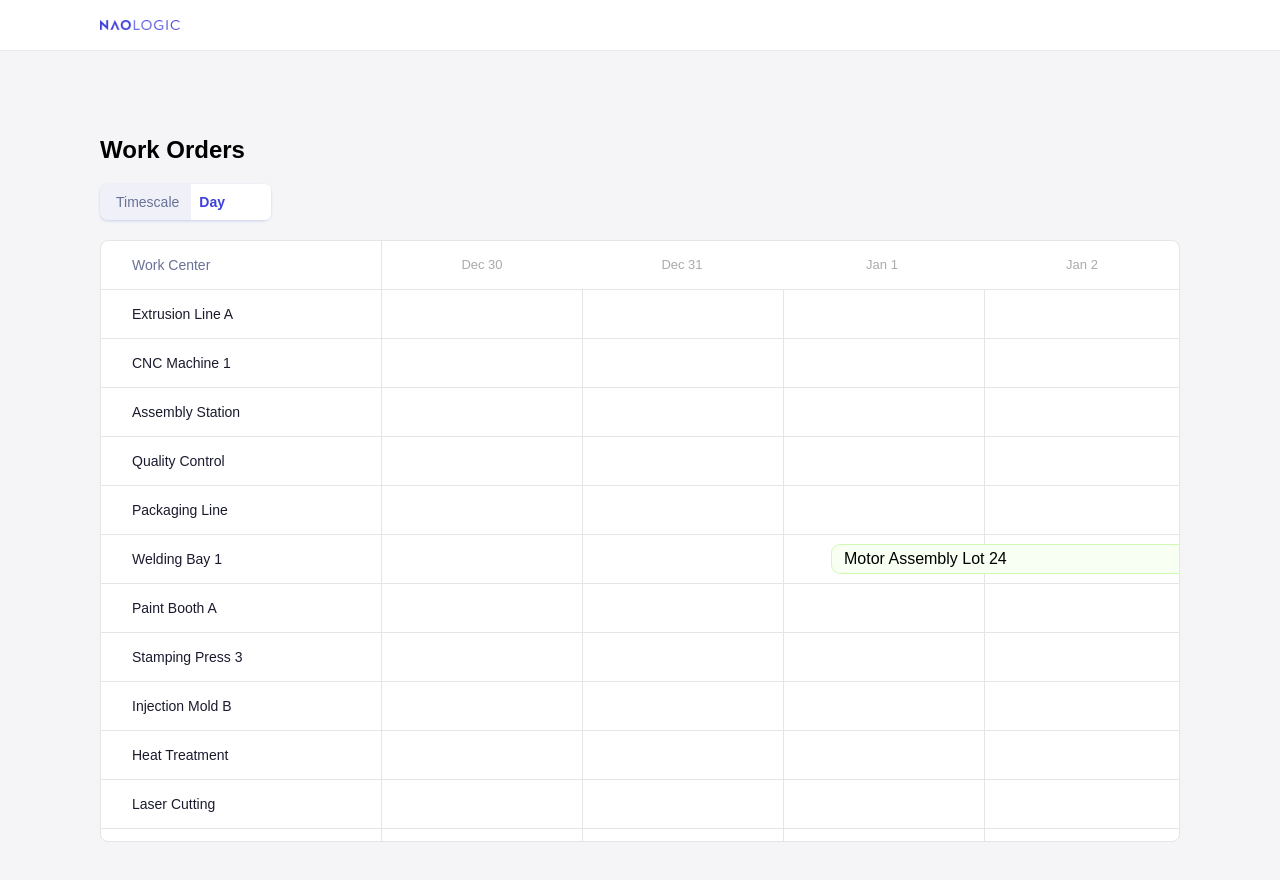
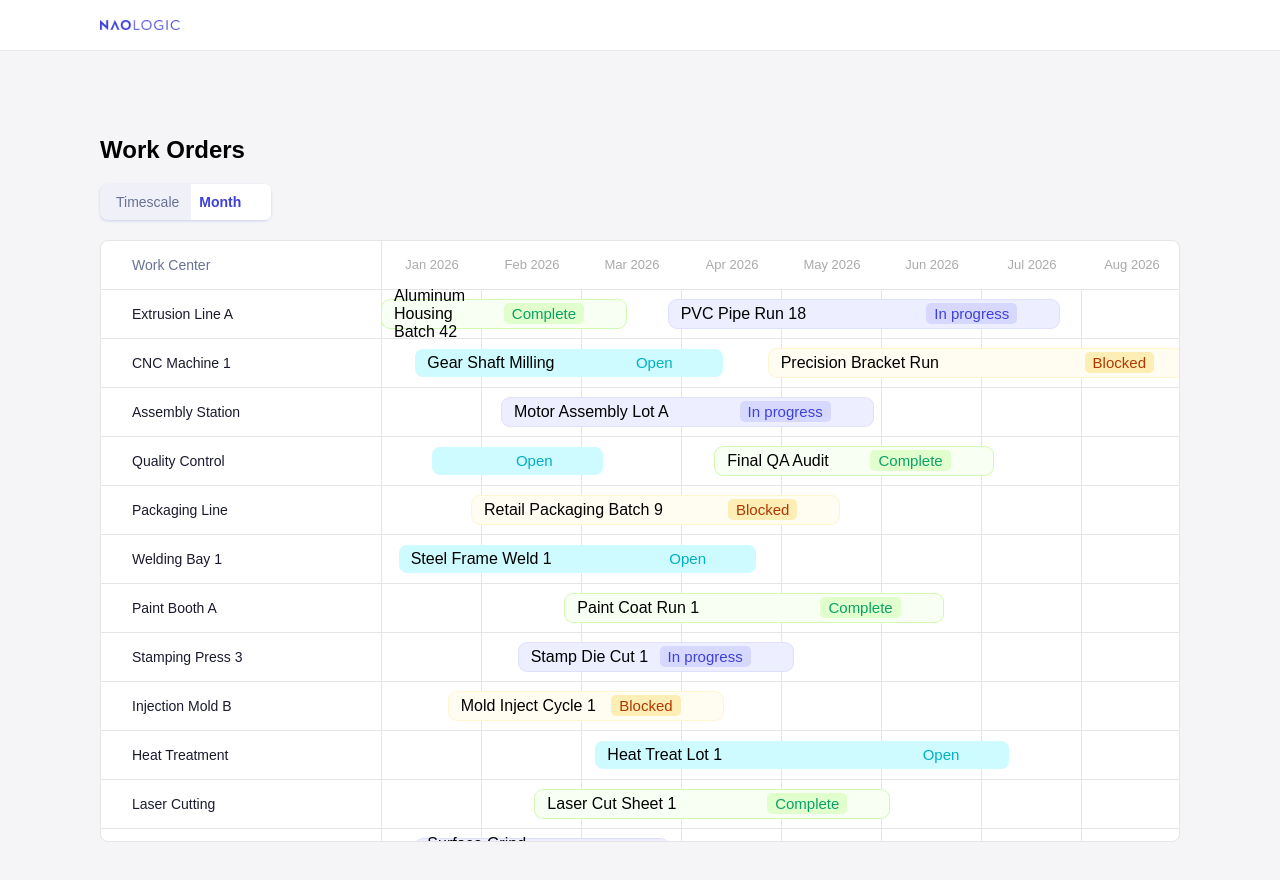
Before and after one commit to Travisaurus-Rex/naologic-timeline, an Angular app: page / in a window 1280 px wide. Shown: the top 880 px of the page. Built offline with nearby package versions, Linux system fonts and the light colour scheme; a web font is replaced by a local one.

Commit message:
fix start work order times not lining up properly

```diff
--- a/src/app/data/data.ts
+++ b/src/app/data/data.ts
@@ -24,64 +24,225 @@ export const WORK_CENTERS: WorkCenterDocument[] = [
   { docId: 'wc-20', docType: 'workCenter', data: { name: 'Shipping Dock' } },
 ];
 
-const statuses: Array<'open' | 'in-progress' | 'complete' | 'blocked'> = [
-  'open',
-  'in-progress',
-  'complete',
-  'blocked',
+export const WORK_ORDERS: WorkOrderDocument[] = [
+  {
+    docId: 'wo-1',
+    docType: 'workOrder',
+    data: {
+      name: 'Aluminum Housing Batch 42',
+      workCenterId: 'wc-1',
+      status: 'complete',
+      startDate: '2026-01-05',
+      endDate: '2026-03-12',
+    },
+  },
+  {
+    docId: 'wo-2',
+    docType: 'workOrder',
+    data: {
+      name: 'PVC Pipe Run 18',
+      workCenterId: 'wc-1',
+      status: 'in-progress',
+      startDate: '2026-04-01',
+      endDate: '2026-07-20',
+    },
+  },
+  {
+    docId: 'wo-3',
+    docType: 'workOrder',
+    data: {
+      name: 'Gear Shaft Milling',
+      workCenterId: 'wc-2',
+      status: 'open',
+      startDate: '2026-01-15',
+      endDate: '2026-04-10',
+    },
+  },
+  {
+    docId: 'wo-4',
+    docType: 'workOrder',
+    data: {
+      name: 'Precision Bracket Run',
+      workCenterId: 'wc-2',
+      status: 'blocked',
+      startDate: '2026-05-01',
+      endDate: '2026-08-30',
+    },
+  },
+  {
+    docId: 'wo-5',
+    docType: 'workOrder',
+    data: {
+      name: 'Motor Assembly Lot A',
+      workCenterId: 'wc-3',
+      status: 'in-progress',
+      startDate: '2026-02-10',
+      endDate: '2026-05-25',
+    },
+  },
+  {
+    docId: 'wo-6',
+    docType: 'workOrder',
+    data: {
+      name: 'Inspection Cycle 204',
+      workCenterId: 'wc-4',
+      status: 'open',
+      startDate: '2026-01-20',
+      endDate: '2026-03-05',
+    },
+  },
+  {
+    docId: 'wo-7',
+    docType: 'workOrder',
+    data: {
+      name: 'Final QA Audit',
+      workCenterId: 'wc-4',
+      status: 'complete',
+      startDate: '2026-04-15',
+      endDate: '2026-06-30',
+    },
+  },
+  {
+    docId: 'wo-8',
+    docType: 'workOrder',
+    data: {
+      name: 'Retail Packaging Batch 9',
+      workCenterId: 'wc-5',
+      status: 'blocked',
+      startDate: '2026-02-01',
+      endDate: '2026-05-15',
+    },
+  },
+  {
+    docId: 'wo-9',
+    docType: 'workOrder',
+    data: {
+      name: 'Steel Frame Weld 1',
+      workCenterId: 'wc-6',
+      status: 'open',
+      startDate: '2026-01-10',
+      endDate: '2026-04-20',
+    },
+  },
+  {
+    docId: 'wo-10',
+    docType: 'workOrder',
+    data: {
+      name: 'Paint Coat Run 1',
+      workCenterId: 'wc-7',
+      status: 'complete',
+      startDate: '2026-03-01',
+      endDate: '2026-06-15',
+    },
+  },
+  {
+    docId: 'wo-11',
+    docType: 'workOrder',
+    data: {
+      name: 'Stamp Die Cut 1',
+      workCenterId: 'wc-8',
+      status: 'in-progress',
+      startDate: '2026-02-15',
+      endDate: '2026-05-01',
+    },
+  },
+  {
+    docId: 'wo-12',
+    docType: 'workOrder',
+    data: {
+      name: 'Mold Inject Cycle 1',
+      workCenterId: 'wc-9',
+      status: 'blocked',
+      startDate: '2026-01-25',
+      endDate: '2026-04-10',
+    },
+  },
+  {
+    docId: 'wo-13',
+    docType: 'workOrder',
+    data: {
+      name: 'Heat Treat Lot 1',
+      workCenterId: 'wc-10',
+      status: 'open',
+      startDate: '2026-03-10',
+      endDate: '2026-07-05',
+    },
+  },
+  {
+    docId: 'wo-14',
+    docType: 'workOrder',
+    data: {
+      name: 'Laser Cut Sheet 1',
+      workCenterId: 'wc-11',
+      status: 'complete',
+      startDate: '2026-02-20',
+      endDate: '2026-05-30',
+    },
+  },
+  {
+    docId: 'wo-15',
+    docType: 'workOrder',
+    data: {
+      name: 'Surface Grind Run 1',
+      workCenterId: 'wc-12',
+      status: 'in-progress',
+      startDate: '2026-01-15',
+      endDate: '2026-03-25',
+    },
+  },
+  {
+    docId: 'wo-16',
+    docType: 'workOrder',
+    data: {
+      name: 'Anodize Batch 1',
+      workCenterId: 'wc-13',
+      status: 'blocked',
+      startDate: '2026-04-05',
+      endDate: '2026-08-15',
+    },
+  },
+  {
+    docId: 'wo-17',
+    docType: 'workOrder',
+    data: {
+      name: 'PCB Solder Run 1',
+      workCenterId: 'wc-14',
+      status: 'open',
+      startDate: '2026-02-25',
+      endDate: '2026-06-10',
+    },
+  },
+  {
+    docId: 'wo-18',
+    docType: 'workOrder',
+    data: {
+      name: 'Wire Loom Lot 1',
+      workCenterId: 'wc-15',
+      status: 'complete',
+      startDate: '2026-01-30',
+      endDate: '2026-04-15',
+    },
+  },
+  {
+    docId: 'wo-19',
+    docType: 'workOrder',
+    data: {
+      name: 'Hydraulic Press Run 1',
+      workCenterId: 'wc-16',
+      status: 'in-progress',
+      startDate: '2026-03-20',
+      endDate: '2026-07-10',
+    },
+  },
+  {
+    docId: 'wo-20',
+    docType: 'workOrder',
+    data: {
+      name: 'Calibration Cycle 1',
+      workCenterId: 'wc-17',
+      status: 'blocked',
+      startDate: '2026-02-05',
+      endDate: '2026-05-20',
+    },
+  },
 ];
-
-const names = [
-  'Aluminum Housing Batch',
-  'PVC Pipe Run',
-  'Gear Shaft Milling',
-  'Precision Bracket Run',
-  'Motor Assembly Lot',
-  'Inspection Cycle',
-  'Final QA Audit',
-  'Retail Packaging Batch',
-  'Steel Frame Weld',
-  'Paint Coat Run',
-  'Stamp Die Cut',
-  'Mold Inject Cycle',
-  'Heat Treat Lot',
-  'Laser Cut Sheet',
-  'Surface Grind Run',
-  'Anodize Batch',
-  'PCB Solder Run',
-  'Wire Loom Lot',
-  'Hydraulic Press Run',
-  'Calibration Cycle',
-];
-
-const allOrders: WorkOrderDocument[] = [];
-let id = 1;
-
-for (let wc = 1; wc <= 20; wc++) {
-  const numOrders = 3 + Math.floor(Math.random() * 4);
-  let currentDay = Math.floor(Math.random() * 30);
-
-  for (let o = 0; o < numOrders; o++) {
-    const duration = 14 + Math.floor(Math.random() * 166); // 2 weeks to 6 months
-    const gap = 7 + Math.floor(Math.random() * 30);
-    const startDate = new Date(2026, 0, 1 + currentDay);
-    const endDate = new Date(2026, 0, 1 + currentDay + duration);
-
-    allOrders.push({
-      docId: `wo-${id}`,
-      docType: 'workOrder',
-      data: {
-        name: `${names[id % names.length]} ${id}`,
-        workCenterId: `wc-${wc}`,
-        status: statuses[Math.floor(Math.random() * 4)],
-        startDate: startDate.toISOString().split('T')[0],
-        endDate: endDate.toISOString().split('T')[0],
-      },
-    });
-
-    currentDay += duration + gap;
-    id++;
-  }
-}
-
-export const WORK_ORDERS = allOrders;
--- a/src/app/features/timeline/components/timeline-header/timeline-header.ts
+++ b/src/app/features/timeline/components/timeline-header/timeline-header.ts
@@ -17,7 +17,7 @@ export class TimelineHeader {
 
   timescaleOptions: Timescale[] = ['day', 'week', 'month'];
 
-  timescaleControl = new FormControl<Timescale>('day', { nonNullable: true });
+  timescaleControl = new FormControl<Timescale>('month', { nonNullable: true });
 
   constructor() {
     this.timescaleControl.valueChanges.subscribe((value: Timescale) => {
--- a/src/app/features/timeline/timeline/timeline.scss
+++ b/src/app/features/timeline/timeline/timeline.scss
@@ -61,6 +61,7 @@
   justify-content: center;
   font-size: 13px;
   color: #aaa;
+  box-sizing: border-box;
 }
 
 .grid-row {
@@ -77,6 +78,7 @@
   border-right: 1px solid #e5e5e5;
   position: relative;
   z-index: 1;
+  box-sizing: border-box;
 }
 
 .left-row {
@@ -95,10 +97,25 @@
   position: absolute;
   top: 4px;
   bottom: 4px;
-  width: 150px;
   border: 1px solid rgba(195, 199, 255, 1);
   border-radius: 8px;
   background: #dddfff;
   pointer-events: none;
   z-index: 2;
+  display: flex;
+  align-items: center;
+  justify-content: center;
 }
+
+.ghost-tooltip {
+  position: absolute;
+  top: -30px;
+  left: 50%;
+  transform: translateX(-50%);
+  background: #1a1a2e;
+  color: white;
+  padding: 5px 10px;
+  border-radius: 6px;
+  font-size: 12px;
+  white-space: nowrap;
+}
--- a/src/app/features/timeline/timeline/timeline.ts
+++ b/src/app/features/timeline/timeline/timeline.ts
@@ -23,6 +23,9 @@ import {
   styleUrl: './timeline.scss',
 })
 export class Timeline {
+  constructor() {
+    console.log(new Date('2026-01-05'));
+  }
   // ===== DATA =====
 
   workCenters = WORK_CENTERS;
@@ -30,7 +33,7 @@ export class Timeline {
 
   // ===== CONFIG =====
 
-  timescale = signal<'day' | 'week' | 'month'>('day');
+  timescale = signal<'day' | 'week' | 'month'>('month');
 
   columnWidth = computed(() => {
     switch (this.timescale()) {
@@ -44,9 +47,9 @@ export class Timeline {
   });
 
   // ===== DERIVED TIMELINE =====
-  timelineStart = computed(() => calculateTimelineStart(this.workOrders(), this.timescale()));
+  timelineStart = computed(() => calculateTimelineStart(this.workOrders()));
 
-  timelineEnd = computed<Date>(() => calculateTimelineEnd(this.workOrders(), this.timescale()));
+  timelineEnd = computed<Date>(() => calculateTimelineEnd(this.workOrders()));
 
   columns = computed<Date[]>(() =>
     buildColumns(this.timelineStart(), this.timelineEnd(), this.timescale()),
@@ -55,9 +58,9 @@ export class Timeline {
   pxPerDay = computed(() => {
     switch (this.timescale()) {
       case 'day':
-        return 150;
+        return 200;
       case 'week':
-        return 120 / 7;
+        return 150 / 7;
       case 'month':
         return 100 / 30;
     }
@@ -140,12 +143,13 @@ export class Timeline {
     const days = Math.floor(xForDate / this.pxPerDay());
     const hovered = addDays(this.timelineStart(), days);
 
-    const isOverOrder = this.workOrders().some(
-      (o) =>
-        o.data.workCenterId === workCenterId &&
-        hovered >= new Date(o.data.startDate) &&
-        hovered <= new Date(o.data.endDate),
-    );
+    const ghostStart = xForDate - this.columnWidth() / 2;
+    const ghostEnd = ghostStart + this.columnWidth();
+
+    const isOverOrder = this.barPositions().some((pos) => {
+      if (pos.order.data.workCenterId !== workCenterId) return false;
+      return ghostEnd > pos.left && ghostStart < pos.left + pos.width;
+    });
 
     this.hoveredDate.set(isOverOrder ? null : hovered);
     this.ghostLeft.set(isOverOrder ? -9999 : clampedX);
--- a/src/app/features/timeline/utils/timeline.utils.ts
+++ b/src/app/features/timeline/utils/timeline.utils.ts
@@ -6,78 +6,53 @@ import {
   startOfMonth,
   subDays,
   differenceInDays,
-  differenceInWeeks,
-  differenceInMonths,
   endOfMonth,
   endOfWeek,
 } from 'date-fns';
 import { WorkOrderDocument } from '../../../models/work-order';
 
-export function calculateTimelineStart(
-  orders: WorkOrderDocument[],
-  mode: 'day' | 'week' | 'month' = 'day',
-  paddingDays = 3,
-): Date {
+export function calculateTimelineStart(orders: WorkOrderDocument[]): Date {
   if (!orders.length) return new Date();
-
   const earliest = Math.min(...orders.map((o) => new Date(o.data.startDate).getTime()));
-  const date = subDays(new Date(earliest), paddingDays);
-
-  switch (mode) {
-    case 'month':
-      return startOfMonth(date);
-    case 'week':
-      return startOfWeek(date);
-    default:
-      return date;
-  }
+  return new Date(
+    Date.UTC(
+      new Date(earliest).getUTCFullYear(),
+      new Date(earliest).getUTCMonth(),
+      new Date(earliest).getUTCDate(),
+    ),
+  );
 }
 
-export function calculateTimelineEnd(
-  orders: WorkOrderDocument[],
-  mode: 'day' | 'week' | 'month' = 'day',
-  fallbackDays = 60,
-  paddingDays = 3,
-): Date {
+export function calculateTimelineEnd(orders: WorkOrderDocument[], fallbackDays = 60): Date {
   if (!orders.length) return addDays(new Date(), fallbackDays);
-
   const latest = Math.max(...orders.map((o) => new Date(o.data.endDate).getTime()));
-  const date = addDays(new Date(latest), paddingDays);
-
-  switch (mode) {
-    case 'month':
-      return endOfMonth(date);
-    case 'week':
-      return endOfWeek(date);
-    default:
-      return date;
-  }
+  return new Date(
+    Date.UTC(
+      new Date(latest).getUTCFullYear(),
+      new Date(latest).getUTCMonth(),
+      new Date(latest).getUTCDate(),
+    ),
+  );
 }
 
 export function buildColumns(start: Date, end: Date, mode: 'day' | 'week' | 'month'): Date[] {
   const columns: Date[] = [];
-
-  let current: Date;
+  let current: Date = start;
 
   switch (mode) {
     case 'week':
-      current = startOfWeek(start);
       while (current <= end) {
         columns.push(current);
         current = addWeeks(current, 1);
       }
       break;
-
     case 'month':
-      current = startOfMonth(start);
       while (current <= end) {
         columns.push(current);
         current = addMonths(current, 1);
       }
       break;
-
     default:
-      current = start;
       while (current <= end) {
         columns.push(current);
         current = addDays(current, 1);
@@ -92,8 +67,10 @@ export function calculateBarPositions(
   pxPerDay: number,
 ) {
   return orders.map((order) => {
-    const start = new Date(order.data.startDate);
-    const end = new Date(order.data.endDate);
+    const [sy, sm, sd] = order.data.startDate.split('-').map(Number);
+    const [ey, em, ed] = order.data.endDate.split('-').map(Number);
+    const start = new Date(Date.UTC(sy, sm - 1, sd));
+    const end = new Date(Date.UTC(ey, em - 1, ed));
 
     const startDiff = differenceInDays(start, timelineStart);
     const duration = differenceInDays(end, start);
@@ -101,7 +78,7 @@ export function calculateBarPositions(
     return {
       order,
       left: startDiff * pxPerDay,
-      width: Math.max(duration * pxPerDay, 2), // optional min width
+      width: Math.max(duration * pxPerDay, 2),
     };
   });
 }
```
Also changed, not shown: src/app/features/timeline/timeline/timeline.html (+3 -5 lines).
